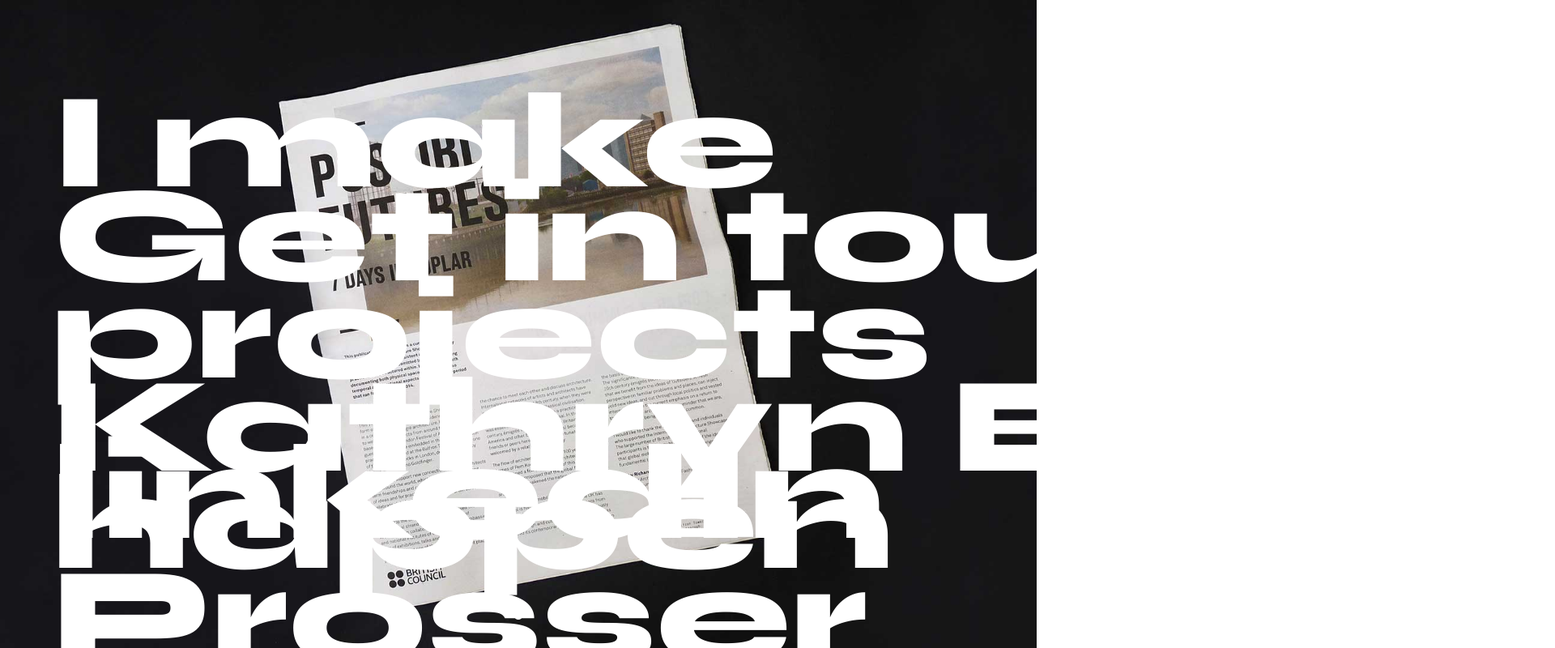
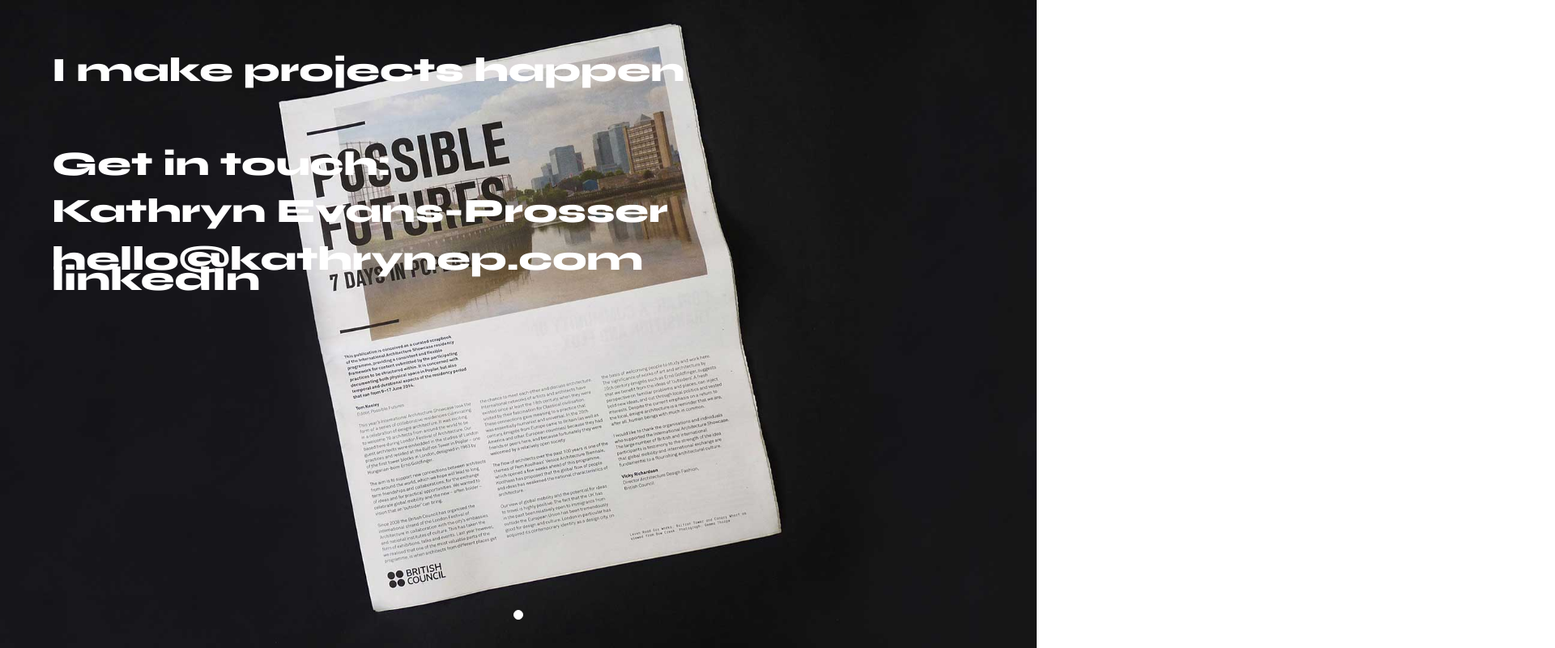
Before and after one commit to kathrynepport/kathrynepport.github.io, a plain HTML site: page index.html in a window 1280 px wide. Shown: the top 800 px of the page at 81% size, 1920 px wide, since content can reach past the window. Drawn offline with Linux system fonts and the light colour scheme.

Commit message:
Size update

```diff
--- a/css/full-slider.css
+++ b/css/full-slider.css
@@ -11,7 +11,7 @@ h1 {
     top: 0px;
     font-family: 'Syne', sans-serif;
     color: white;
-    font-size: 12em;
+    font-size: 3em;
     line-height: 1.4;
     padding-left: 5%;
     padding-top: 3%;
@@ -28,7 +28,7 @@ h2 {
     top: 0px;
     font-family: 'Syne', sans-serif;
     color: white;
-    font-size: 12em;
+    font-size: 3em;
     line-height: 1.4;
     padding-left: 5%;
     padding-top: 12%;
@@ -45,7 +45,7 @@ h3 {
     top: 0px;
     font-family: 'Syne', sans-serif;
     color: white;
-    font-size: 12em;
+    font-size: 3em;
     line-height: 1.4;
     padding-left: 5%;
     padding-top: 18.5%;
```
